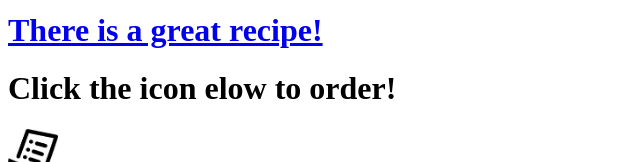
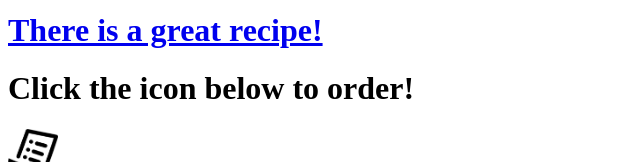
Before and after one commit to 5t3v3nk3/5t3v3nk3.github.io, a plain HTML site: page index.html in a window 1280 px wide. Shown: the part 626-788 px from the top of the page, without its empty margins (0-640 px from the left). Drawn offline with Linux system fonts and the light colour scheme.

Commit message:
Newest version

```diff
--- a/index.html
+++ b/index.html
@@ -10,7 +10,8 @@
 </head>
 
 <body>
-    <h1>Menu</h1><ul>
+    <h1>Menu</h1>
+    <ul>
         <li>
             <a href="/firstapp/HTML basic 1/index.html"> Home </a>
         </li>
@@ -52,7 +53,7 @@
     <a href="https://www.tasteofhome.com/recipes/barbecued-burgers/"> <img width=100 src="img/hamburger.png"></a>
     <h1> <a target="blank" href="https://www.tasteofhome.com/recipes/barbecued-burgers/"> There is a great recipe!</a>
     </h1>
-    <h1>Click the icon elow to order!</h1>
+    <h1>Click the icon below to order!</h1>
     <a href="pages/orders.html"> <img width=50 src="img/order.png" alt="rendelés"> </a>
 
 </body>
```
